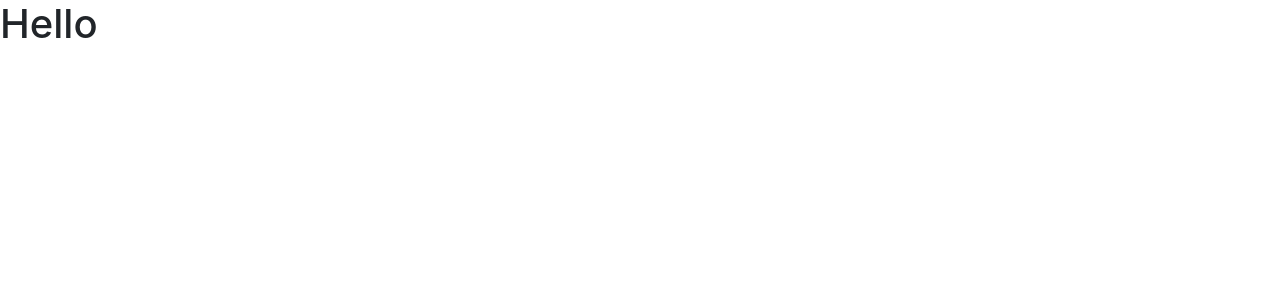
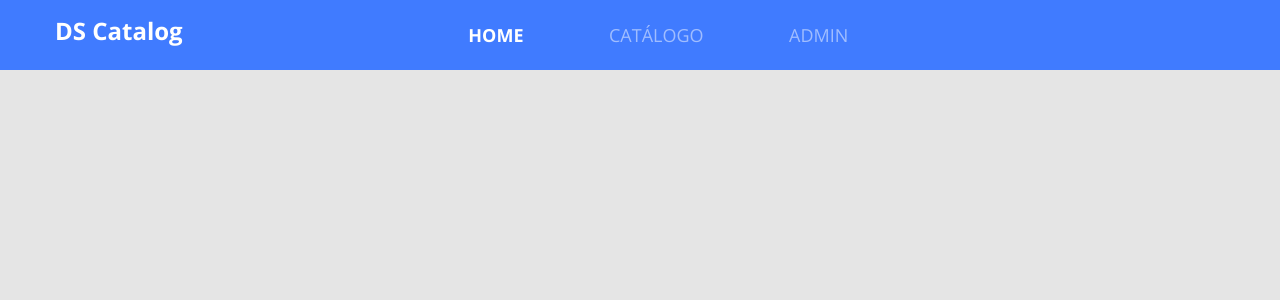
Before and after one commit to eliasnepo/dscatalog-bds, a React (Create React App) app in the folder front-web/: page / in a window 1280 px wide. Shown: the top 300 px of the page. Built offline with nearby package versions, Linux system fonts and the light colour scheme.

Commit message:
Add navbar

```diff
--- a/front-web/package.json
+++ b/front-web/package.json
@@ -11,7 +11,7 @@
     "@types/react": "^16.9.53",
     "@types/react-dom": "^16.9.8",
     "bootstrap": "^4.6.0",
-    "node-sass": "^5.0.0",
+    "node-sass": "4.14.1",
     "react": "^17.0.1",
     "react-dom": "^17.0.1",
     "react-scripts": "4.0.1",
--- a/front-web/src/App.scss
+++ b/front-web/src/App.scss
@@ -1,5 +1,23 @@
 @import url('https://fonts.googleapis.com/css2?family=Open+Sans:wght@400;700&display=swap');
 
 * {
-    font-family: 'Open Sans', sans-serif;
+  font-family: 'Open Sans', sans-serif;
 }
+
+h1, h2, h3, h4, h5, h6 {
+  margin-bottom: 0;
+  font-weight: 700;
+}
+
+ul {
+  list-style-type: none;
+  margin-bottom: 0;
+  padding-left: 0;
+}
+
+a {
+  &:hover {
+    text-decoration: none;
+    color: unset;
+  }
+}
--- a/front-web/src/App.tsx
+++ b/front-web/src/App.tsx
@@ -1,8 +1,11 @@
 import React from 'react';
+import './App.scss';
+import './core/assets/styles/custom.scss';
+import Navbar from './core/components/Navbar';
 
 function App() {
   return (
-    <h1>Hello</h1>
+    <Navbar />
   );
 }
 
--- /dev/null
+++ b/front-web/src/core/assets/styles/custom.scss
@@ -0,0 +1,8 @@
+$theme-colors: (
+    "primary": #407BFF
+);
+
+$body-bg: #E5E5E5;
+$body-color: #263238;
+
+@import '~bootstrap/scss/bootstrap.scss';
--- /dev/null
+++ b/front-web/src/core/components/Navbar/index.tsx
@@ -0,0 +1,35 @@
+import React from 'react';
+import './styles.scss';
+
+function Navbar() {
+    return (
+        <nav className="row bg-primary main-nav">
+            <div className="col-2">
+                <a href="x" className="nav-logo-text">
+                    <h4>DS Catalog</h4>
+                </a>
+            </div>
+            <div className="col-6 offset-2">
+                <ul className="main-menu">
+                    <li>
+                        <a href="y" className="active">
+                            HOME
+                        </a>
+                    </li>
+                    <li>
+                        <a href="x">
+                            CATÁLOGO
+                        </a>
+                    </li>
+                    <li>
+                        <a href="x">
+                            ADMIN
+                        </a>
+                    </li>
+                </ul>
+            </div>
+        </nav>
+    )
+}
+
+export default Navbar;
--- /dev/null
+++ b/front-web/src/core/components/Navbar/styles.scss
@@ -0,0 +1,45 @@
+.main-nav {
+    height: 70px;
+    color: #FFF;
+    align-items: center;
+    padding-left: 40px;
+    margin-top: 0;
+    margin-left: 0;
+    margin-right: 0;
+}
+
+.main-nav h4 {
+    font-weight: 700;
+}
+
+.main-nav a {
+    text-decoration: none;
+    color: unset;
+}
+
+.nav-logo-text {
+    color: #FFF;
+}
+
+.main-menu {
+    display: flex;
+    font-size: 18px;
+    width: 380px;
+    margin-bottom: 0;
+    justify-content: space-between;
+
+    a {
+        font-style: normal;
+        color: rgba(255, 255, 255, 0.5);
+
+        &.active {
+            font-weight: bold;
+            color: #FFF;
+        }
+
+        &:hover {
+            color: #FFF;
+            text-decoration: none;
+        }
+    }
+}
--- a/front-web/src/index.tsx
+++ b/front-web/src/index.tsx
@@ -1,7 +1,6 @@
 import React from 'react';
 import ReactDOM from 'react-dom';
 import App from './App';
-import 'bootstrap/dist/css/bootstrap.css';
 
 ReactDOM.render(
   <React.StrictMode>
```
Also changed, not shown: 2 other files (tests, documents, lock files or other folders).
